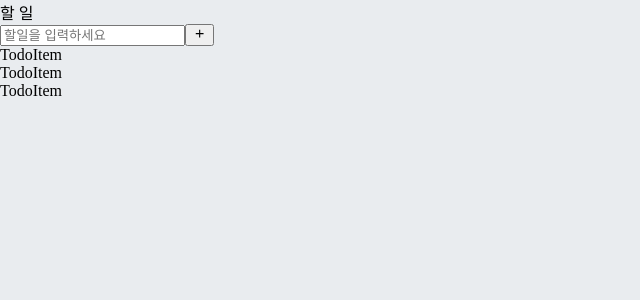
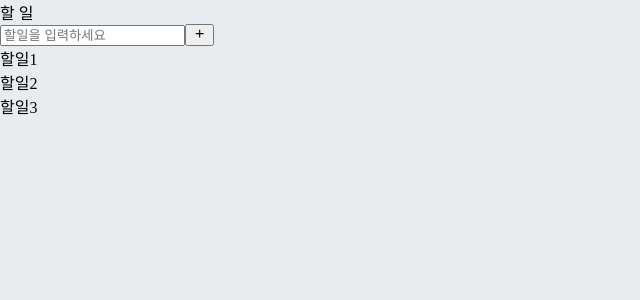
Before and after one commit to eunjeong09/book-todo-app, a React (Create React App) app in the folder todo-app/: page / in a window 1280 px wide. Shown: the top 300 px of the page, without its empty margins (0-640 px from the left). Built offline with nearby package versions, Linux system fonts and the light colour scheme.

Commit message:
Update TodoItem
TodoItem에서 text 출력

```diff
--- a/todo-app/src/testComponents2/TodoItem.js
+++ b/todo-app/src/testComponents2/TodoItem.js
@@ -1,8 +1,9 @@
 import React from 'react';
 
-const TodoItem = () => {
+const TodoItem = ({todo}) => {
+    const {id, text, checked} = todo;
     return(
-        <div>TodoItem</div>
+        <div>{text}</div>
     )
 }
 export default TodoItem;
--- a/todo-app/src/testComponents2/TodoList.js
+++ b/todo-app/src/testComponents2/TodoList.js
@@ -6,7 +6,7 @@ const TodoList = ({ todos }) => {
     return (
         <div>
             {todos.map(
-                todo => <TodoItem key={todo.id}></TodoItem>
+                todo => <TodoItem key={todo.id} todo={todo}></TodoItem>
             )}
         </div>
     )
```
